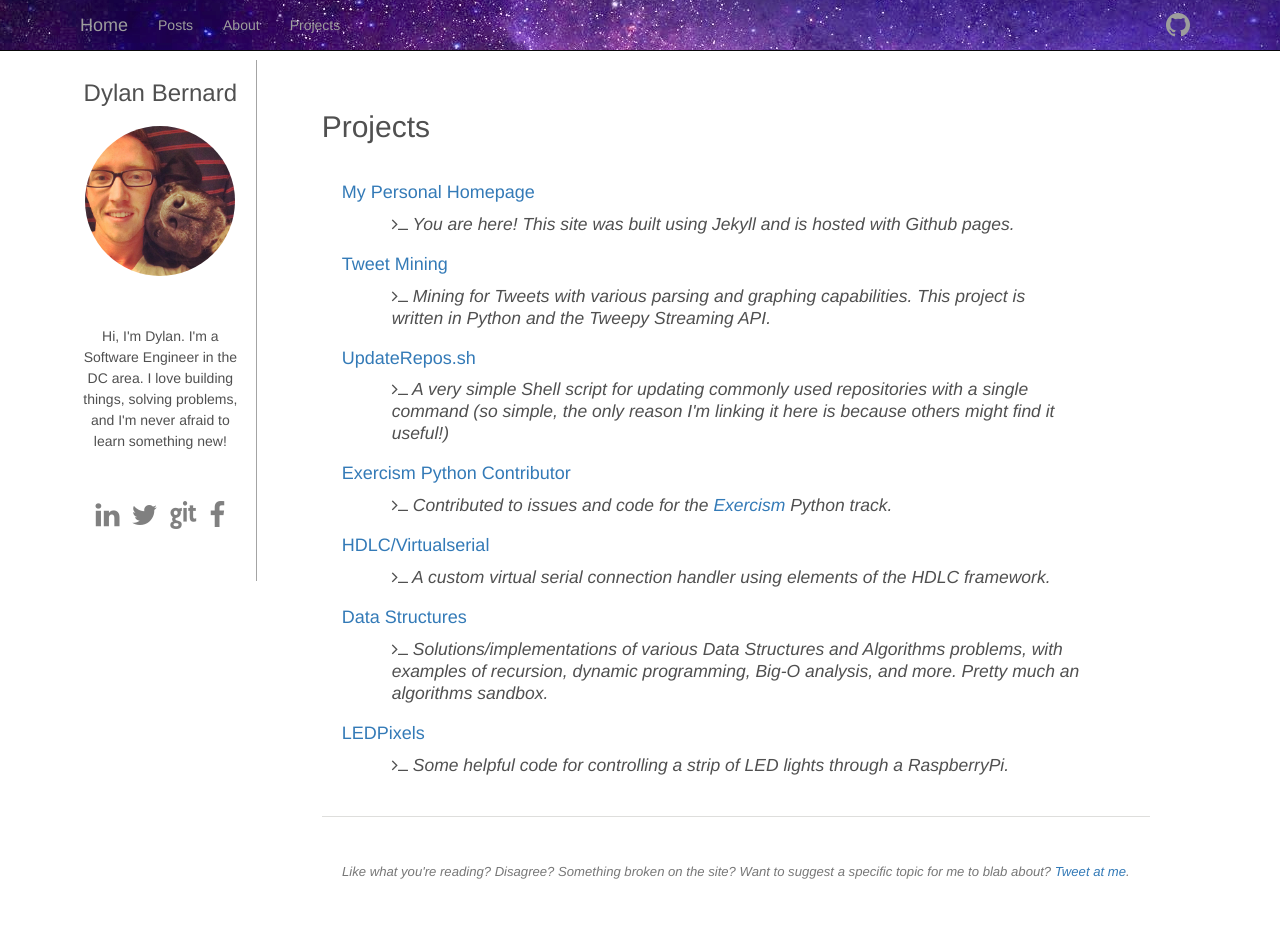
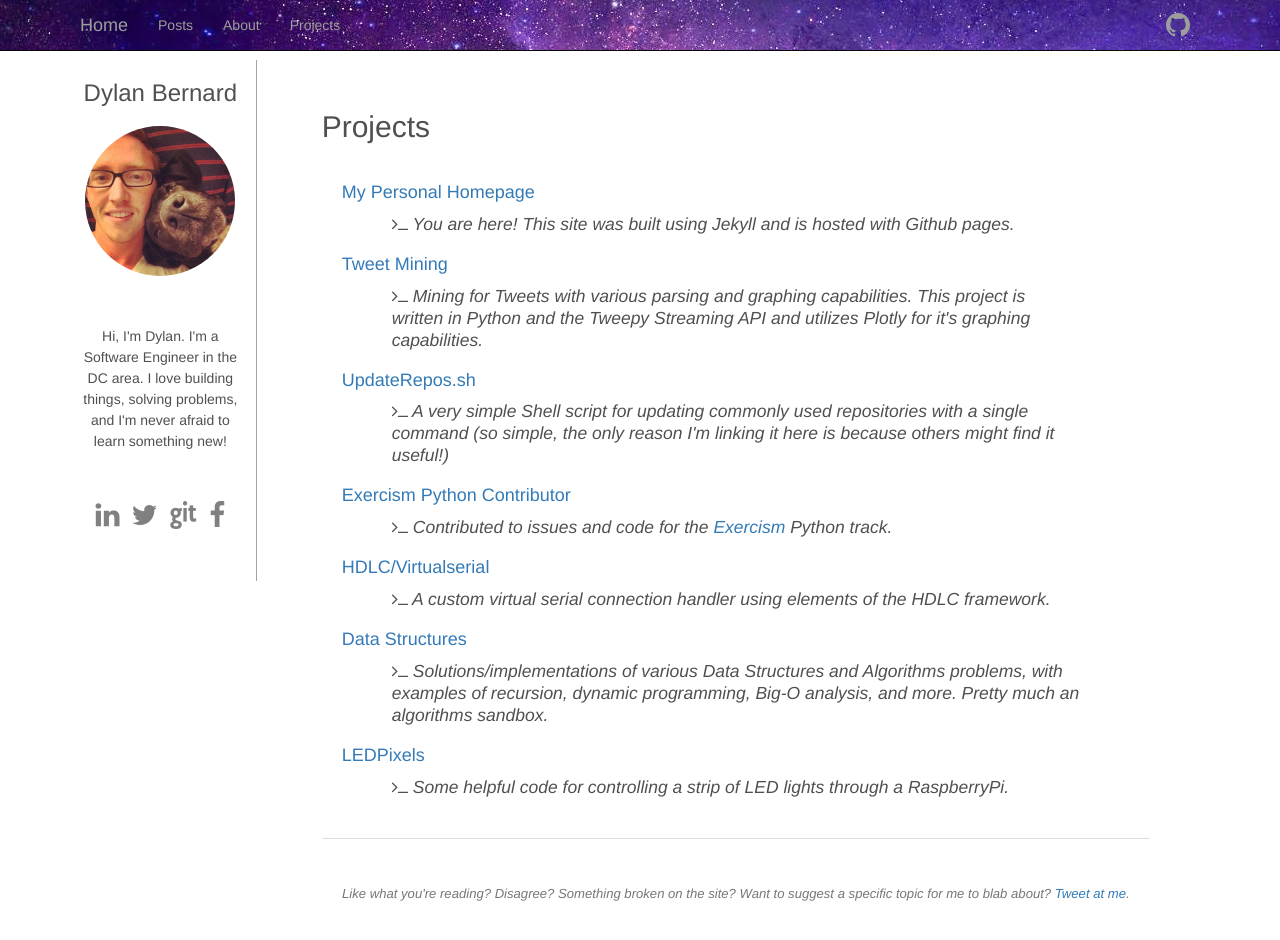
Before and after one commit to dbernard/dbernard.github.io.old, a Jekyll site: the page built from projects/index.html, in a window 1280 px wide and 983 px high. Shown: the top 940 px of the window. Built offline with Jekyll 4.4.1, drawn with Linux system fonts in a browser that asks for light colours; nearby versions of some CDN libraries.

Commit message:
Update info about Tweet Mining project to include plotly

```diff
--- a/_data/projects.yml
+++ b/_data/projects.yml
@@ -6,7 +6,8 @@
 - title: Tweet Mining
   url: https://github.com/dbernard/TweetMining
   description: Mining for Tweets with various parsing and graphing capabilities.
-               This project is written in Python and the Tweepy Streaming API.
+               This project is written in Python and the Tweepy Streaming API
+               and utilizes Plotly for it's graphing capabilities.
 
 - title: UpdateRepos.sh
   url: https://github.com/dbernard/UpdateRepos
```
